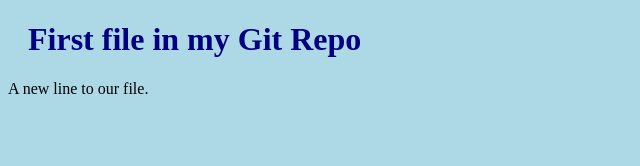
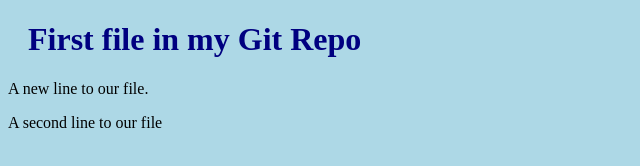
Before and after one commit to its7rishi/hello-world, a plain HTML site: page index.html in a window 1280 px wide. Shown: the whole page, without its empty margins (0-640 px from the left). Drawn offline with Linux system fonts and the light colour scheme.

Commit message:
Updated index.html with a second line.

```diff
--- a/index.html
+++ b/index.html
@@ -10,5 +10,6 @@
 <body>
     <h1>First file in my Git Repo</h1>
     <p>A new line to our file.</p>
+    <p>A second line to our file</p>
 </body>
 </html>
```
